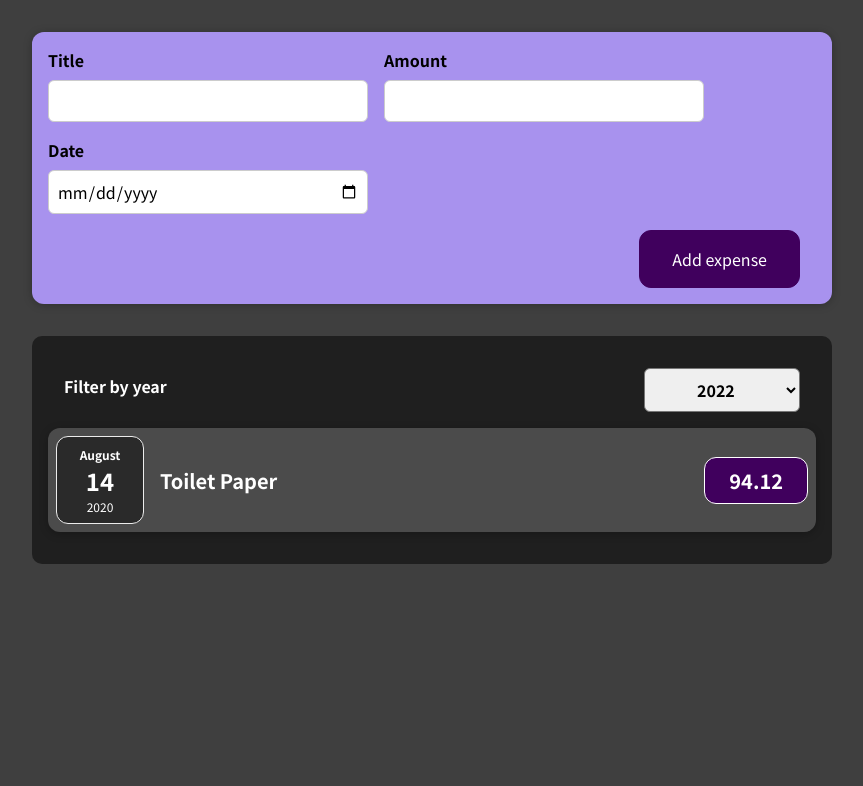
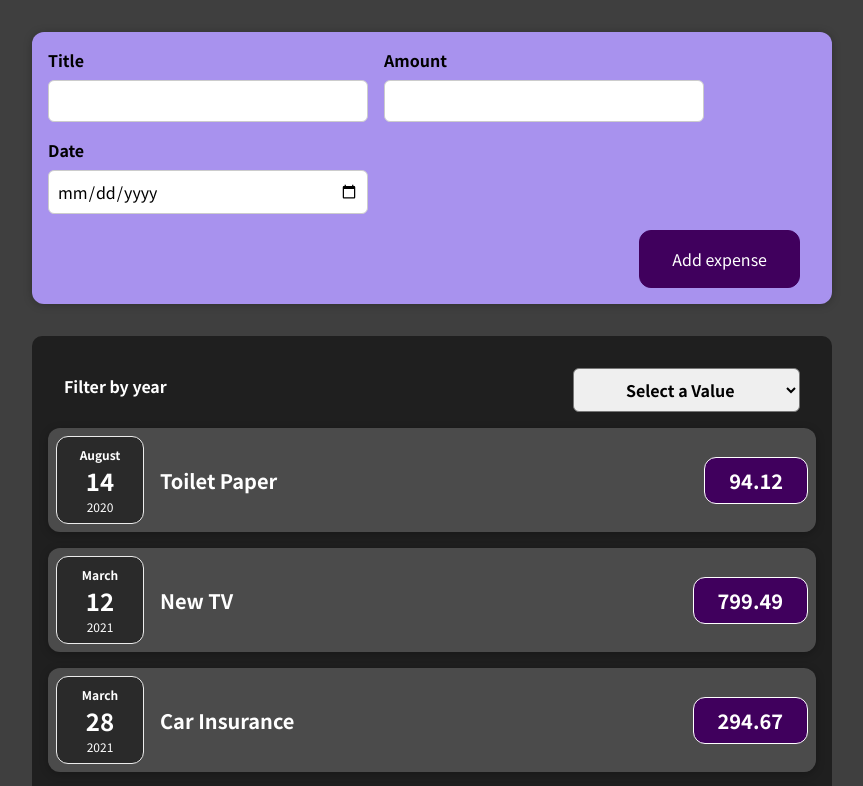
Before and after one commit to Bended/React-Practice, a React (Create React App) app: page / in a window 1280 px wide. Shown: the top 786 px of the page, without its empty margins (208-1071 px from the left). Built offline with nearby package versions, Linux system fonts and the light colour scheme; the HTML template or start-up script is replaced by a standard one.

Commit message:
conditional rendering

```diff
--- a/src/App.js
+++ b/src/App.js
@@ -6,23 +6,26 @@ import expensesData from './expensesData';
 
 function App() {
   const [expensesList, setExpensesList] = useState(expensesData);
-  const [selectedYear, setSelectedYear] = useState('2020');
+  const [selectedYear, setSelectedYear] = useState();
   const saveHandler = (expenseData) => {
     setExpensesList([expenseData, ...expensesData]);
   };
   const changeFilterHandler = (selectedValue) => {
     setSelectedYear(selectedValue);
   };
-  const filteredList = expensesList.filter((exp) => (exp.date.getFullYear()).toString() === selectedYear);
+  // eslint-disable-next-line max-len
+  const filteredList = selectedYear ? expensesList.filter((exp) => (exp.date.getFullYear()).toString() === selectedYear) : expensesList;
+  let listContent = <p>No Item found</p>;
+  if (filteredList.length) {
+    listContent = filteredList.map((exp) => <ExpenseItem key={exp.id} props={exp} />);
+  }
   return (
     <div>
-      <NewExpense selectedYear={selectedYear} saveExpenseHandler={saveHandler} />
+      <NewExpense saveExpenseHandler={saveHandler} />
       <div>
         <Card className="expenses">
-          <ExpenseFilter onChangeFilter={changeFilterHandler} />
-          {filteredList.length
-            ? filteredList.map((exp) => <ExpenseItem key={exp.id} props={exp} />)
-            : <p>No result found</p>}
+          <ExpenseFilter value={selectedYear} onChangeFilter={changeFilterHandler} />
+          {listContent}
         </Card>
       </div>
     </div>
--- a/src/components/expenseFilter/index.jsx
+++ b/src/components/expenseFilter/index.jsx
@@ -3,7 +3,7 @@ import './index.css';
 import PropTypes from 'prop-types';
 
 export function ExpenseFilter(props) {
-  const { onChangeFilter, selectedYear } = props;
+  const { onChangeFilter } = props;
   const handleChange = (event) => {
     onChangeFilter(event.target.value);
   };
@@ -11,7 +11,8 @@ export function ExpenseFilter(props) {
     <div className="expenses-filter">
       <div className="expenses-filter__control">
         <label>Filter by year</label>
-        <select value={selectedYear} onChange={handleChange}>
+        <select onChange={handleChange}>
+          <option value="">Select a Value</option>
           <option value="2022">2022</option>
           <option value="2021">2021</option>
           <option value="2020">2020</option>
--- a/src/components/expenseItem/index.jsx
+++ b/src/components/expenseItem/index.jsx
@@ -1,6 +1,6 @@
 import React from 'react';
 import PropTypes from 'prop-types';
-import { ExpenseDate } from '../expenseDate';
+import { ExpenseDate } from './expenseDate';
 import { Card } from '../card';
 import './index.scss';
 
--- a/src/components/index.js
+++ b/src/components/index.js
@@ -1,6 +1,6 @@
 export * from './testComponent';
 export * from './expenseItem';
-export * from './expenseDate';
+export * from './expenseItem/expenseDate';
 export * from './card';
 export * from './expenseForm';
 export * from './newExpense';
```
Also changed, not shown: src/components/expenseItem/expenseDate/index.jsx (renamed from src/components/expenseDate/index.jsx), src/components/expenseItem/expenseDate/index.scss (renamed from src/components/expenseDate/index.scss).
